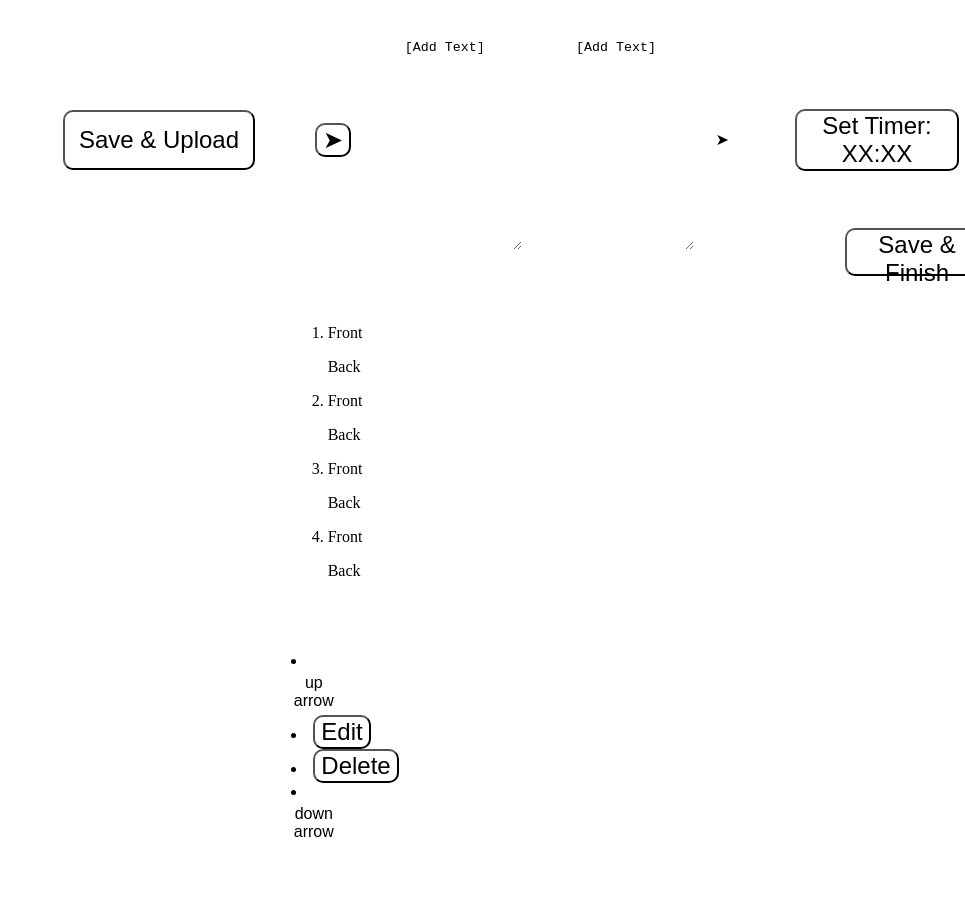
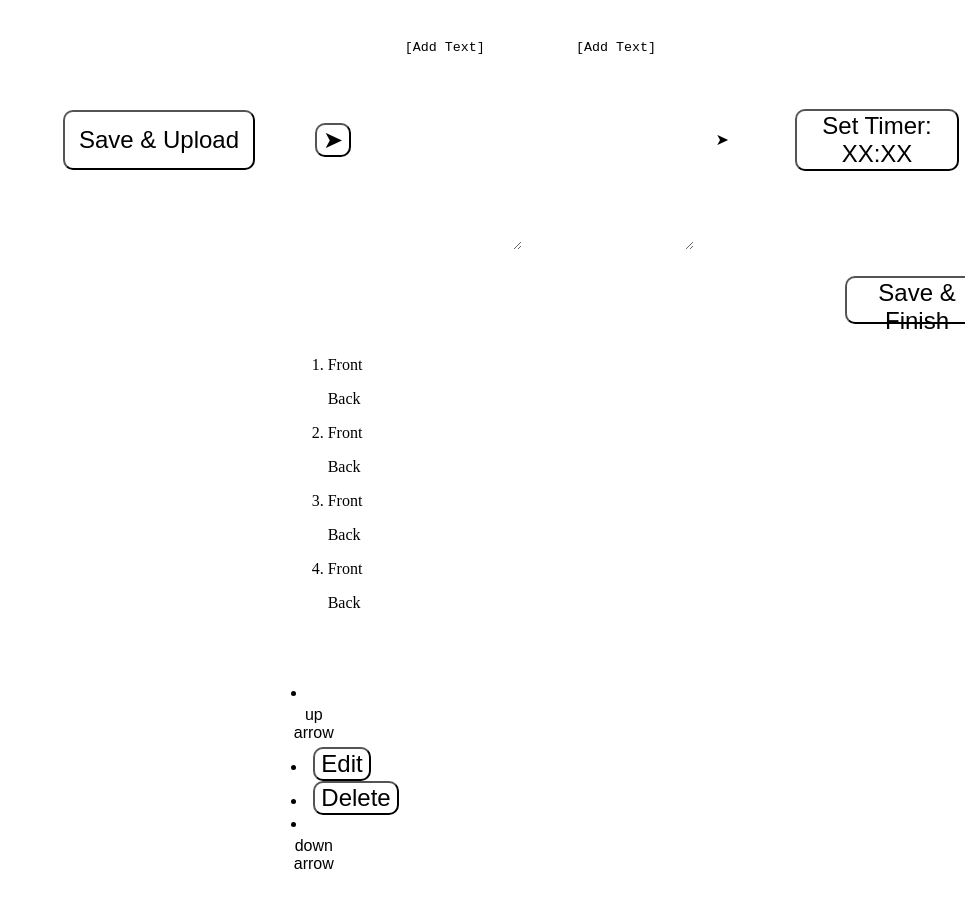
Before and after one commit to cse110-sp25-group-10/10x-Speech, a website: page src/mockup_pages/prepare_speech.html in a window 1280 px wide. Shown: the top 908 px of the page, without its empty margins (315-1280 px from the left). Before the commit the page ends 886 px from the top, so only its background shows below. Drawn offline with Linux system fonts and the light colour scheme; a web font is replaced by a local one.

Commit message:
fixed create screen button

```diff
--- a/stylesheets/preparing_speech.css
+++ b/stylesheets/preparing_speech.css
@@ -203,7 +203,7 @@ fieldset {
     height: 2em;
     position: absolute;
     right: 0;
-    bottom: 0;
+    bottom: -2em;
     width: 6em;
 }
 
@@ -254,7 +254,7 @@ fieldset {
     flex-direction: column;
     align-items: center;
     gap: 1.5rem;
-    padding: 1rem;
+    padding: 3rem;
     border-radius: 20px;
 }
 
```
Also changed, not shown: scripts/screens/CreateScreen.js (+2 -5 lines).
